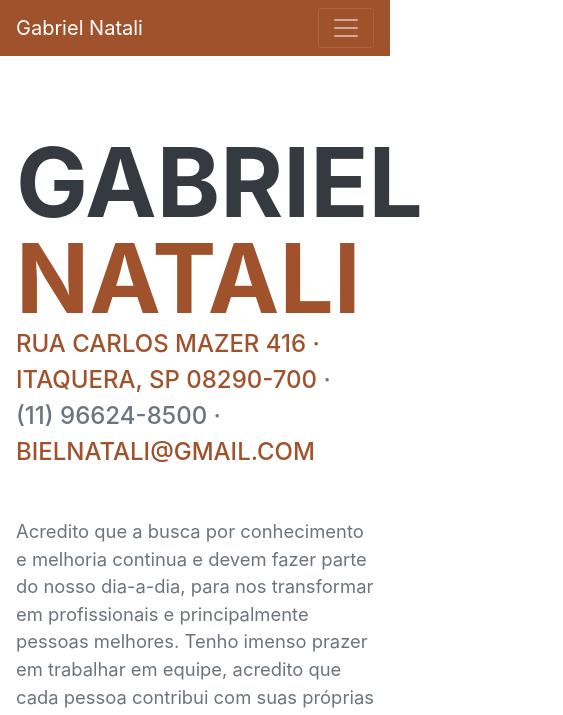
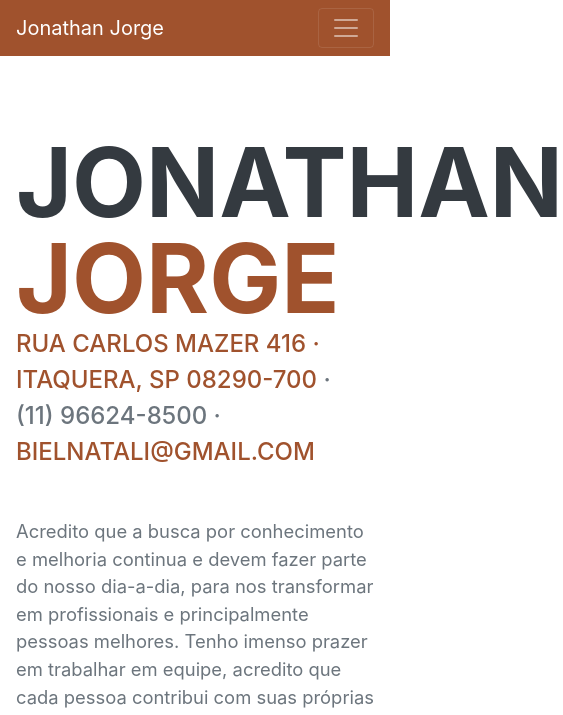
Before and after one commit to mrWolfSoftwareGithub/CurriculoVirtual, a plain HTML site: page index.html in a window 390 px wide. Shown: the top 715 px of the page, 563 px wide, since content can reach past the window. Drawn offline with nearby package versions, Linux system fonts and the light colour scheme; animation ran at ten frames a second; a web font is replaced by a local one.

Commit message:
Coloquei o meu nome no curriculo

```diff
--- a/index.html
+++ b/index.html
@@ -45,7 +45,7 @@
         <!-- Navigation-->
         <nav class="navbar navbar-expand-lg navbar-dark bg-primary fixed-top" id="sideNav">
             <a class="navbar-brand js-scroll-trigger" href="#page-top"
-                ><span data-aos="fade-right" class="d-block d-lg-none">Gabriel Natali</span><span class="d-none d-lg-block"><img class="img-fluid img-profile rounded-circle mx-auto mb-2" src="assets/img/profile.jpeg" alt="" /></span></a
+                ><span data-aos="fade-right" class="d-block d-lg-none">Jonathan Jorge</span><span class="d-none d-lg-block"><img class="img-fluid img-profile rounded-circle mx-auto mb-2" src="assets/img/profile.jpeg" alt="" /></span></a
             ><button class="navbar-toggler" type="button" data-toggle="collapse" data-target="#navbarSupportedContent" aria-controls="navbarSupportedContent" aria-expanded="false" aria-label="Toggle navigation"><span class="navbar-toggler-icon"></span></button>
             <div data-aos="fade-left" class="collapse navbar-collapse" id="navbarSupportedContent">
                 <ul class="navbar-nav">
@@ -63,7 +63,7 @@
             <!-- About-->
             <section class="resume-section" id="about">
                 <div class="resume-section-content">
-                    <h1 class="mb-0">Gabriel <span class="text-primary">Natali</span></h1>
+                    <h1 class="mb-0">Jonathan <span class="text-primary">Jorge</span></h1>
                     <div data-aos="fade-left"  class="subheading mb-5"><a href="https://www.google.com/maps/search/?api=1&query=Rua Carlos Mazer 416 · Itaquera, SP 08290-700"> Rua Carlos Mazer 416 · Itaquera, SP 08290-700 </a>· (11) 96624-8500 · <a href="mailto:bielnatali@gmail.com">bielnatali@gmail.com</a></div>
                     <p data-aos="fade-right" class="lead mb-5"> Acredito que a busca por conhecimento e melhoria continua e devem fazer parte do nosso dia-a-dia, para nos transformar em profissionais e principalmente pessoas melhores. Tenho imenso prazer em trabalhar em equipe, acredito que cada pessoa contribui com suas próprias experiências, e o trabalho fica em melhor harmonia trabalhando em conjunto. Tenho convicção que a tecnologia quando bem aplicada pode e irá transformar o mundo para melhor</p>
                     <div data-aos="fade-left" class="social-icons">
```
